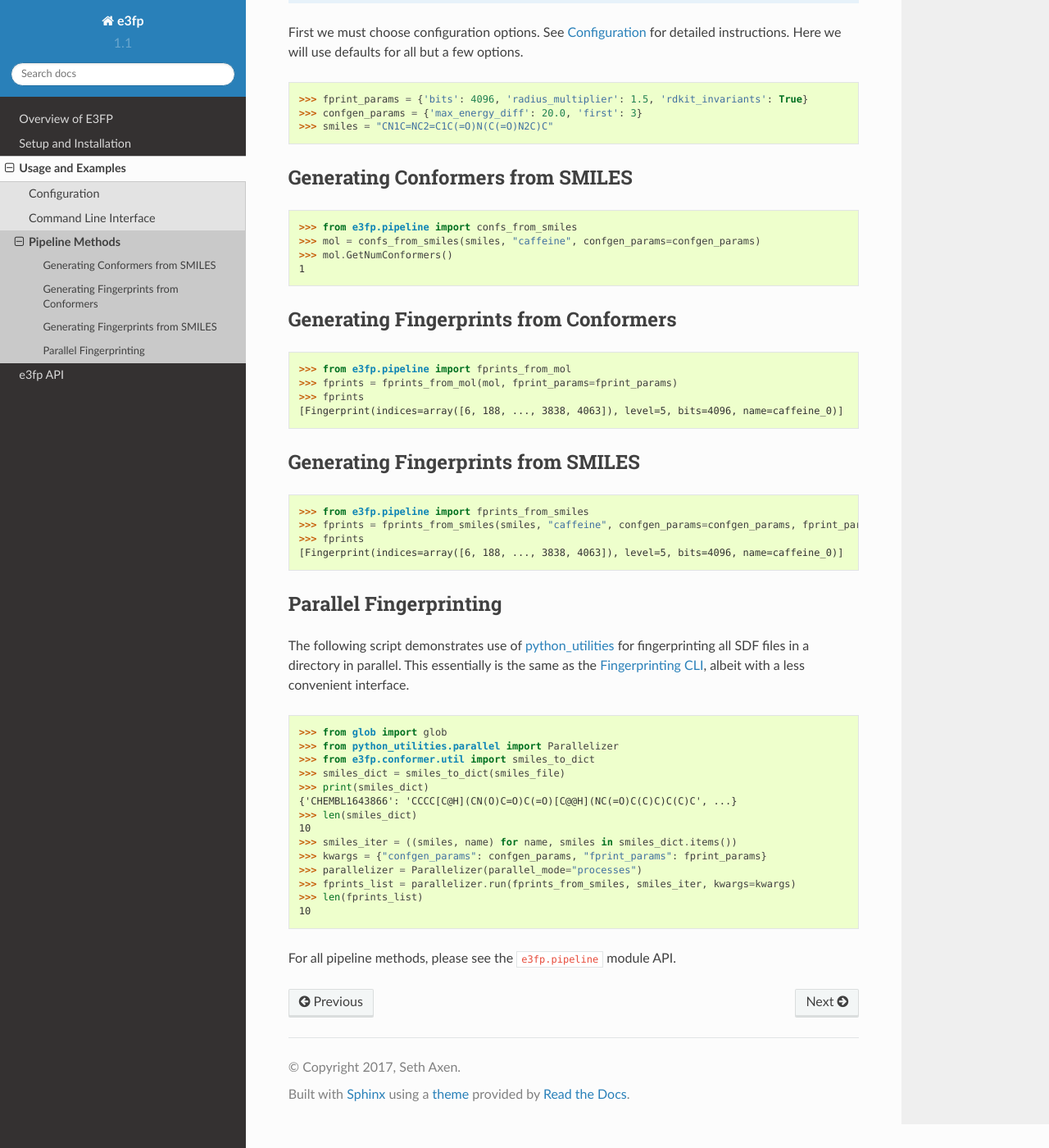
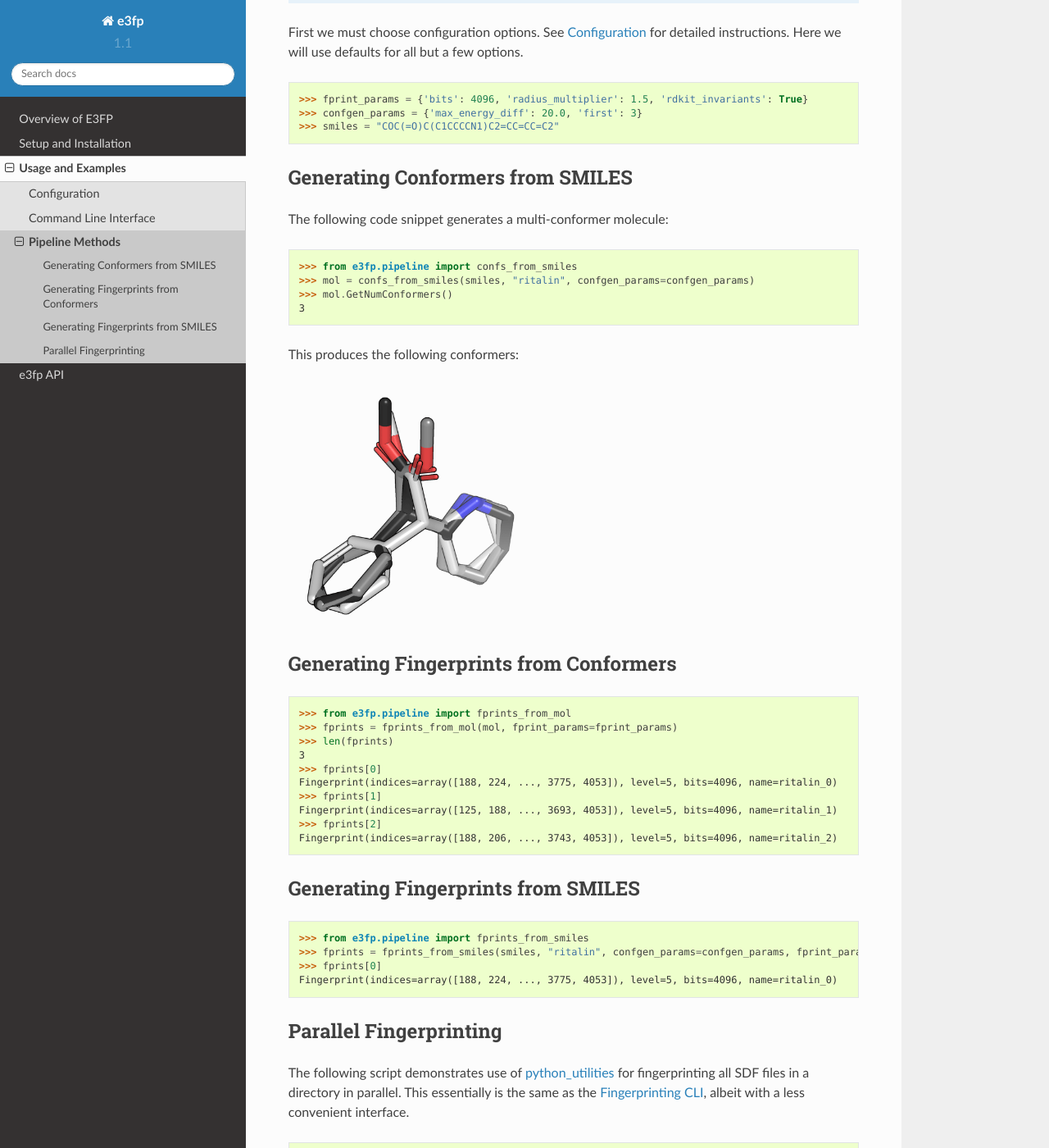
Before and after one commit to keiserlab/e3fp, a Sphinx documentation site: the page built from doc/source/usage/pipeline.rst, in a window 1280 px wide and 1400 px high, scrolled down 354 px. Shown: the whole window at 82% size. Built offline with Sphinx 7.4.7 and the Read the Docs theme 2.0.0, drawn with Linux system fonts in a browser that asks for light colours; pages that are not in the unit, such as notebooks, are missing from menus; cross-references to code outside the pages are shown as plain code.

Commit message:
Use non-planar example for conf gen

```diff
--- a/doc/source/usage/pipeline.rst
+++ b/doc/source/usage/pipeline.rst
@@ -22,32 +22,46 @@ detailed instructions. Here we will use defaults for all but a few options.
 
     >>> fprint_params = {'bits': 4096, 'radius_multiplier': 1.5, 'rdkit_invariants': True}
     >>> confgen_params = {'max_energy_diff': 20.0, 'first': 3}
-    >>> smiles = "CN1C=NC2=C1C(=O)N(C(=O)N2C)C"
+    >>> smiles = "COC(=O)C(C1CCCCN1)C2=CC=CC=C2"
 
 Generating Conformers from SMILES
 ---------------------------------
 
+The following code snippet generates a multi-conformer molecule:
 
    >>> from e3fp.pipeline import confs_from_smiles
-   >>> mol = confs_from_smiles(smiles, "caffeine", confgen_params=confgen_params)
+   >>> mol = confs_from_smiles(smiles, "ritalin", confgen_params=confgen_params)
    >>> mol.GetNumConformers()
-   1
+   3
+
+This produces the following conformers:
+
+.. image:: ../_static/ritalin3d.png
+   :width: 300px
+   :height: 300px
+   :alt: ritalin conformers
 
 Generating Fingerprints from Conformers
 ---------------------------------------
 
    >>> from e3fp.pipeline import fprints_from_mol
    >>> fprints = fprints_from_mol(mol, fprint_params=fprint_params)
-   >>> fprints
-   [Fingerprint(indices=array([6, 188, ..., 3838, 4063]), level=5, bits=4096, name=caffeine_0)]
+   >>> len(fprints)
+   3
+   >>> fprints[0]
+   Fingerprint(indices=array([188, 224, ..., 3775, 4053]), level=5, bits=4096, name=ritalin_0)
+   >>> fprints[1]
+   Fingerprint(indices=array([125, 188, ..., 3693, 4053]), level=5, bits=4096, name=ritalin_1)
+   >>> fprints[2]
+   Fingerprint(indices=array([188, 206, ..., 3743, 4053]), level=5, bits=4096, name=ritalin_2)
 
 Generating Fingerprints from SMILES
 -----------------------------------
 
    >>> from e3fp.pipeline import fprints_from_smiles
-   >>> fprints = fprints_from_smiles(smiles, "caffeine", confgen_params=confgen_params, fprint_params=fprint_params)
-   >>> fprints
-   [Fingerprint(indices=array([6, 188, ..., 3838, 4063]), level=5, bits=4096, name=caffeine_0)]
+   >>> fprints = fprints_from_smiles(smiles, "ritalin", confgen_params=confgen_params, fprint_params=fprint_params)
+   >>> fprints[0]
+   Fingerprint(indices=array([188, 224, ..., 3775, 4053]), level=5, bits=4096, name=ritalin_0)
 
 Parallel Fingerprinting
 -----------------------
```
Also changed, not shown: doc/source/_static/ritalin3d.png (added).
